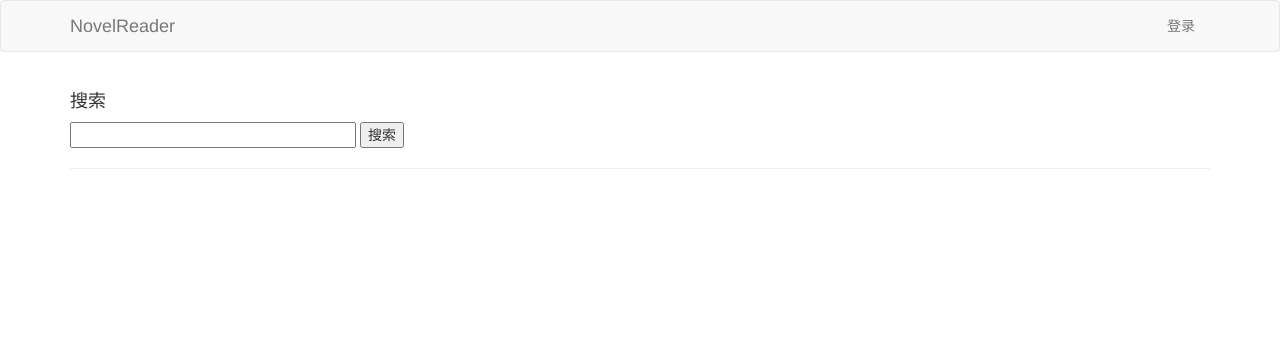
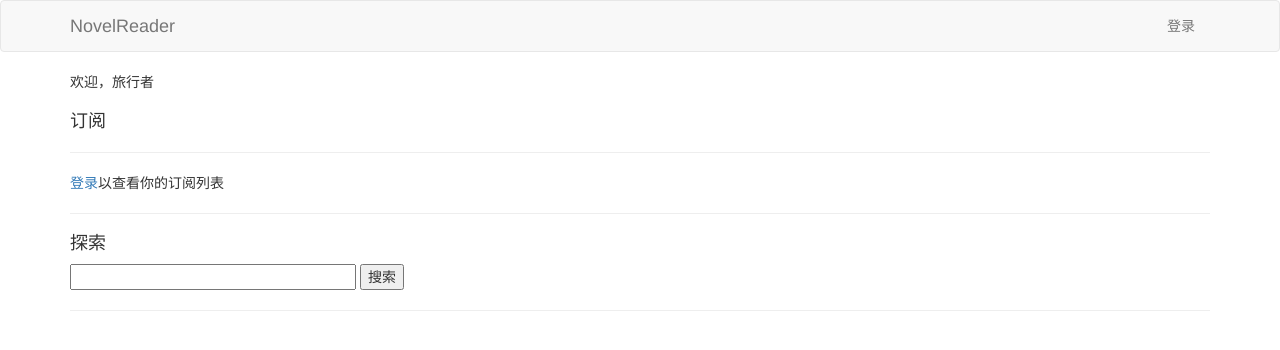
Before and after one commit to koala060528/LightReader, a Flask app: page / in a window 1280 px wide. Shown: the top 350 px of the page. Run offline with Flask 2, Linux system fonts and the light colour scheme; data that the repository does not hold is empty; some libraries are stand-ins or nearby versions.

Commit message:
修改：优化界面

```diff
--- a/app/templates/index.html
+++ b/app/templates/index.html
@@ -4,10 +4,19 @@
 {% block app_content %}
     {% if not current_user.is_anonymous %}
         <p>欢迎，{{ current_user.name }}</p>
-        <hr>
-        <h1 style="font-size: large">订阅</h1>
+        {% else %}
+        <p>欢迎，旅行者</p>
+    {% endif %}
+
+    <h1 style="font-size: large">订阅</h1>
+    <hr>
+    {% if not current_user.is_anonymous %}
+
+
+
         {#        <p style="font-weight: bold">订阅列表</p>#}
-        {% for book in data.get('subscribe') %}
+        {% if data.get('subscribe') %}
+            {% for book in data.get('subscribe') %}
             <table>
                 <tr>
                     <a href="{{ url_for('book_detail',book_id=book['_id']) }}">{{ book['title'] }}</a>
@@ -19,11 +28,19 @@
             </table>
 
         {% endfor %}
-        <hr>
+            {% else %}
+            <p>你的订阅列表是空的</p>
+            {% endif %}
+
+        {% else %}
+
+        <p>
+            <a href="{{ url_for('login') }}"> 登录</a>以查看你的订阅列表
+        </p>
     {% endif %}
-
+    <hr>
     {% if form %}
-        <h2 style="font-size: large">搜索</h2>
+        <h2 style="font-size: large">探索</h2>
         {#        {{ wtf.quick_form(form) }}#}
         <form action="" , method="post">
             {{ form.hidden_tag() }}
--- a/app/templates/login.html
+++ b/app/templates/login.html
@@ -3,5 +3,6 @@
 {% block app_content %}
     <h1>登录</h1>
     {{ wtf.quick_form(form) }}
+    <br>
     <p><a href="{{ url_for('register') }}">注册</a></p>
 {% endblock %}
```
Also changed, not shown: app/templates/book_detail.html (+6 -3 lines).
